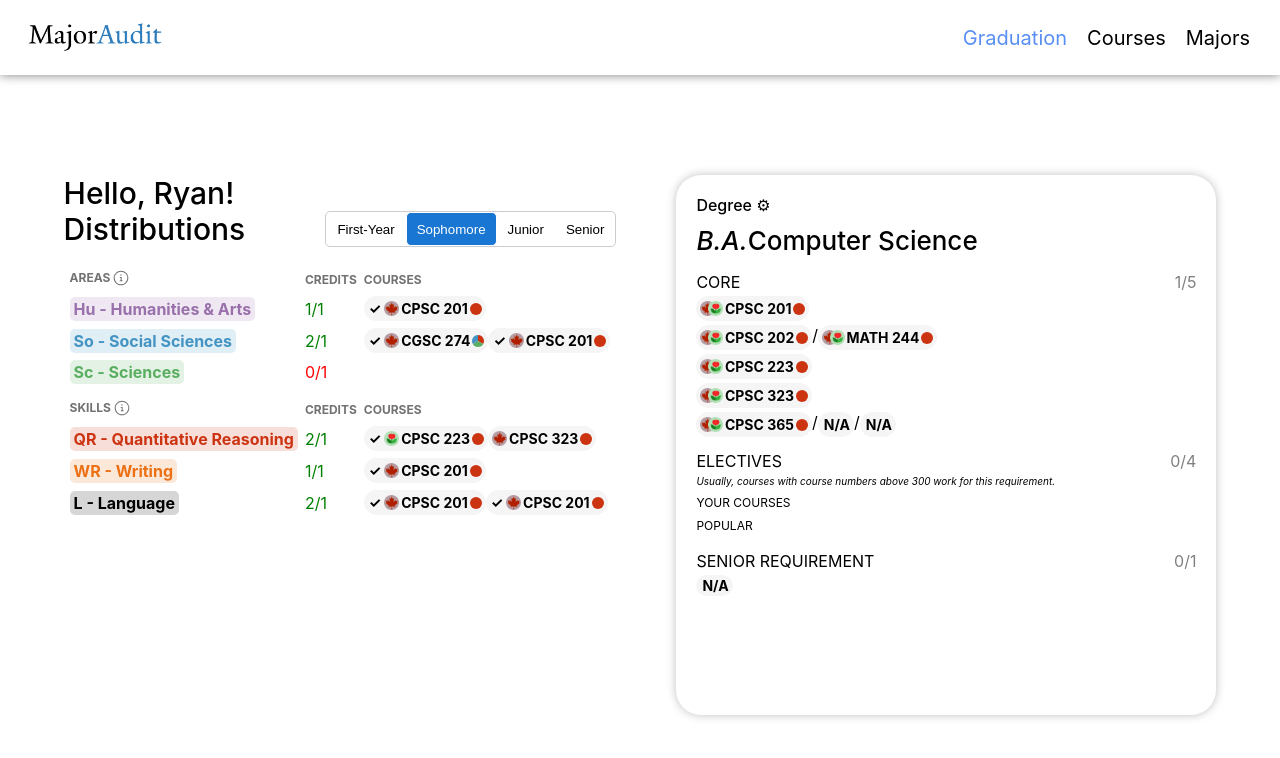
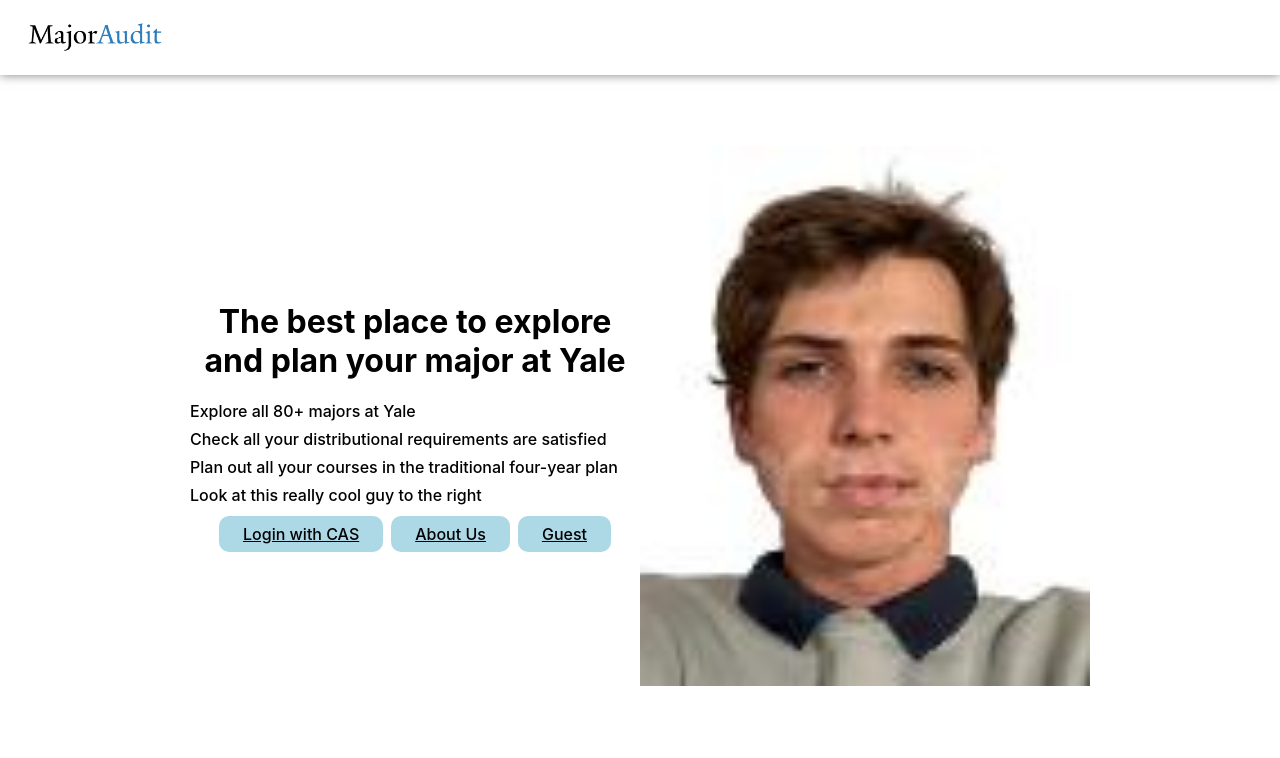
Before and after one commit to YaleComputerSociety/MajorAudit, a React (Create React App) app in the folder frontend/: page /login in a window 1280 px wide. Before the commit this address led to /graduation. Shown: the top 758 px of the page. Built offline with nearby package versions, Linux system fonts and the light colour scheme.

Commit message:
Made login buttons
Buttons do not go anywhere yet

```diff
--- a/frontend/src/App.tsx
+++ b/frontend/src/App.tsx
@@ -17,17 +17,21 @@ function App() {
   const strPrograms = JSON.stringify(programs);
   localStorage.setItem("programList", strPrograms);
 
-
-
   return (
   <div>
     <Routes>
-      <Route path="/"             element={auth ? <Navigate to="/graduation"/> : <Navigate to="/login"/>}/>
+      {/* <Route path="/"             element={auth ? <Navigate to="/graduation"/> : <Navigate to="/login"/>}/>
       <Route path="/login"        element={auth ? <Navigate to="/graduation"/> : <Login/>}/>
 
       <Route path="/graduation"   element={auth ? <Graduation/> : <Navigate to="/login"/>}/>
       <Route path="/courses"      element={auth ? <Courses/> : <Navigate to="/login"/>}/>
-      <Route path="/majors"       element={auth ? <Majors/> : <Navigate to="/login"/>}/>
+      <Route path="/majors"       element={auth ? <Majors/> : <Navigate to="/login"/>}/>  */}
+      <Route path="/"             element={<Navigate to="/login"/>}/>
+      <Route path="/login"        element={<Login />}/>
+
+      <Route path="/graduation"   element={<Graduation/>}/>
+      <Route path="/courses"      element={<Courses/>}/>
+      <Route path="/majors"       element={<Majors/>}/>
     </Routes>
   </div>
   );
--- /dev/null
+++ b/frontend/src/pages/Login/Login.module.css
@@ -0,0 +1,59 @@
+.centerDiv {
+    min-height: 100vh;
+    text-align: center;
+    max-width: 1000px;
+    margin-left: auto;
+    margin-right: auto;
+    justify-content: center;
+    align-items: center;
+    padding: 1rem;
+    display: flex;
+    flex-wrap: wrap;
+}
+
+.featureListStyle {
+    list-style: none;
+    display: flex;
+    flex-direction: column;
+    gap: .5rem;
+    margin: 0;
+    padding: 0;
+}
+
+.featureItemStyle {
+    font-weight: 500;
+    transition: transform .3s;
+    cursor: default;
+    text-align: left;
+}
+
+.featureItemStyle:hover {
+    transform: translateX(7px);
+}
+
+.loginButtons {
+    display: flex;
+    margin-left: auto;
+    margin-right: auto;
+    margin-top: 3px;
+    justify-content: start;
+    justify-content: center;
+}
+
+.btn {
+    padding: 8px 24px;
+    border-radius: 10px;
+    font-weight: 500;
+    color: black;
+    background-color: lightblue;
+    transition:
+    transform 0.3s,
+    filter 0.3s;
+    margin-top: 8px;
+}
+
+.btn:hover {
+    text-decoration: none;
+    transform: translateY(-5px);
+    filter: brightness(90%);
+  }
--- a/frontend/src/pages/Login/Login.tsx
+++ b/frontend/src/pages/Login/Login.tsx
@@ -1,26 +1,62 @@
+import React, { useState } from "react";
+import { Link } from "react-router-dom";
+import styles from "./Login.module.css";
 
-import React, { useState } from "react";
-import navStyles from "./../../navbar/NavBar.module.css";
-import logo from "./../../commons/images/ma_logo.png";
+import navStyles from "../../navbar/NavBar.module.css";
+import logo from "../../commons/images/ma_logo.png";
+import loginPageImage from "../../commons/images/reallycoolguy.jpg";
 
 function NavBar() {
-  return(
+  return (
     <div className={navStyles.NavBar}>
       <div style={{ marginLeft: "20px" }}>
-        <img src={logo} alt="" style={{ width: "150px", height: "auto", marginRight: "10px" }}/>
+        <img
+          src={logo}
+          alt=""
+          style={{ width: "150px", height: "auto", marginRight: "10px" }}
+        />
+      </div>
+      {/* <PageLinks />
+      <MeDropdown /> */}
+    </div>
+  );
+}
+
+function Login() {
+  return (
+    <div>
+      <NavBar />
+      <div className={styles.centerDiv}>
+        <div style={{width: "450px"}}>
+          <h1>The best place to explore and plan your major at Yale</h1>
+          <ul className={styles.featureListStyle}>
+            <li className={styles.featureItemStyle}>Explore all 80+ majors at Yale</li>
+            <li className={styles.featureItemStyle}>Check all your distributional requirements are satisfied</li>
+            <li className={styles.featureItemStyle}>Plan out all your courses in the traditional four-year plan</li>
+            <li className={styles.featureItemStyle}>Look at this really cool guy to the right</li>
+          </ul>
+          <div className={styles.loginButtons}>
+            {/* <a
+              href={`${API_ENDPOINT}/api/auth/cas?redirect=${window.location.origin}/catalog`}
+              className={clsx(styles.btn, styles.login, 'me-2')}
+            >
+              Login with CAS
+            </a> */}
+            <Link to="/graduation" className={styles.btn} style={{marginRight: "8px"}}>
+              Login with CAS
+            </Link>
+            <Link to="/courses" className={styles.btn} style={{marginRight: "8px"}}>
+              About Us
+            </Link>
+            <Link to="/majors" className={styles.btn}>
+              Guest
+            </Link>
+          </div>
+        </div>
+        <img alt="Landing page" src={loginPageImage} width="450"/>
       </div>
     </div>
   );
 }
 
-
-function Login(){
-  return(
-    <div>
-      <NavBar/>
-
-    </div>
-  )
-}
-
 export default Login;
```
Also changed, not shown: frontend/src/commons/images/reallycoolguy.jpg (added).
